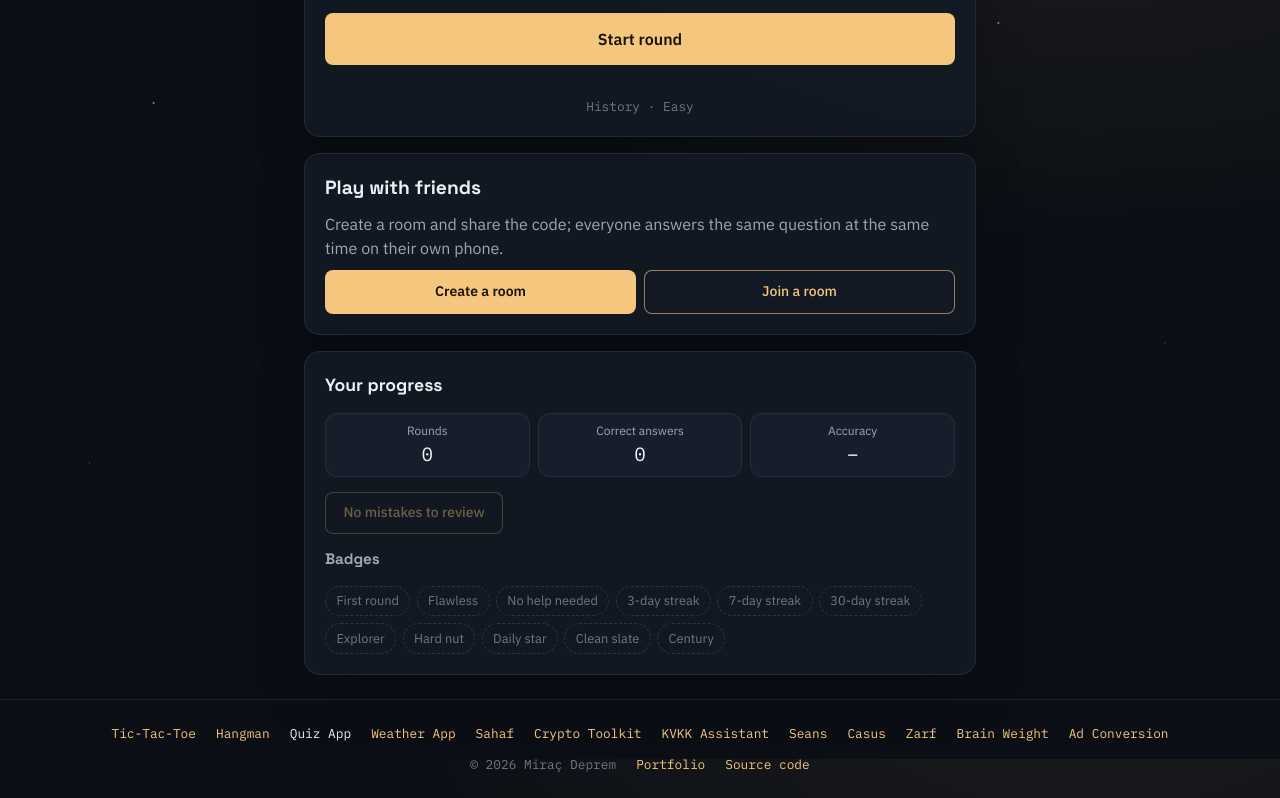
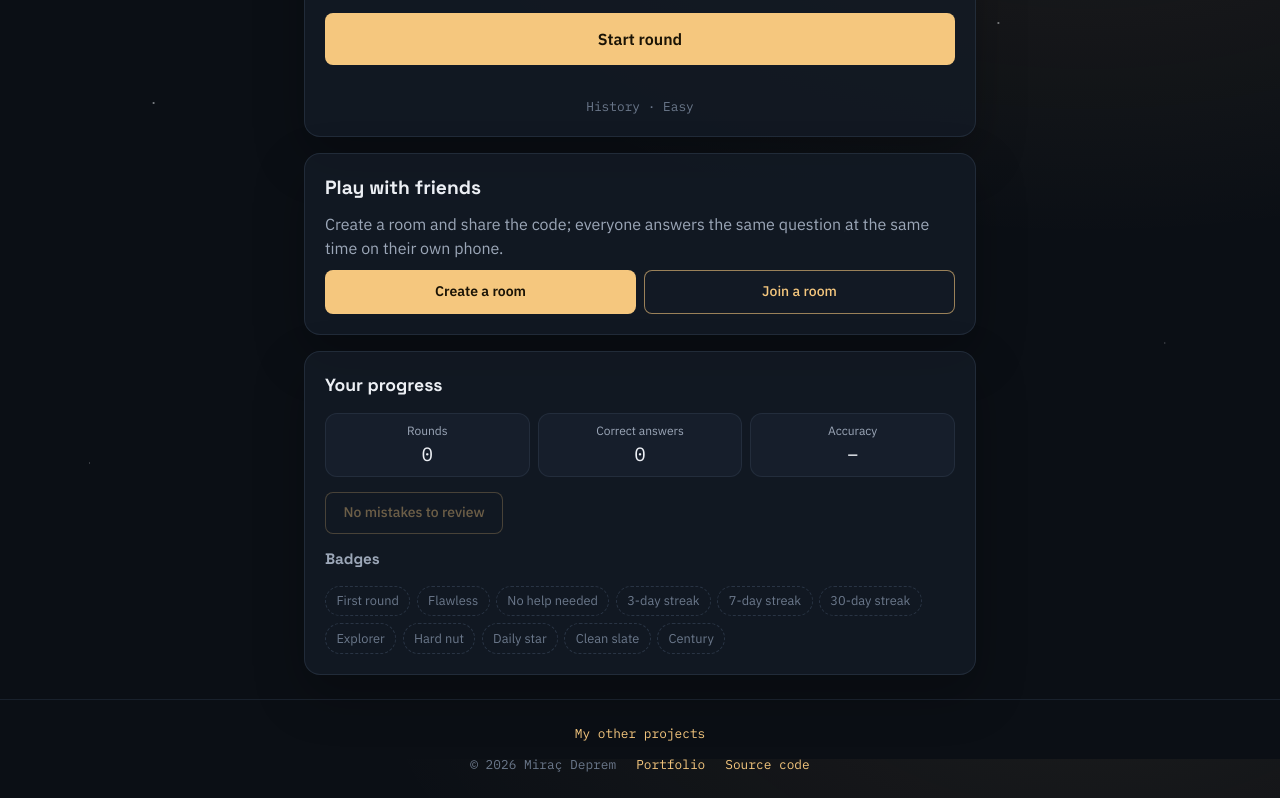
Before and after one commit to MrcDprm/quiz-app, a website: page data/app.html in a window 1280 px wide. Shown: the part 841-1639 px from the top of the page. Drawn offline with Linux system fonts and the light colour scheme.

Commit message:
refactor(footer): link to the portfolio instead of listing every project

```diff
--- a/data/app.html
+++ b/data/app.html
@@ -278,18 +278,7 @@
         <span data-i18n="feedback"></span>
       </button>
       <nav class="footer-projects" data-i18n-aria="jsProjects">
-        <a href="https://tictactoe.miracdeprem.com">Tic-Tac-Toe</a>
-        <a href="https://hangman.miracdeprem.com">Hangman</a>
-        <a href="https://quiz.miracdeprem.com" aria-current="page">Quiz App</a>
-        <a href="https://weather.miracdeprem.com">Weather App</a>
-        <a href="https://sahaf.miracdeprem.com">Sahaf</a>
-        <a href="https://crypto.miracdeprem.com">Crypto Toolkit</a>
-        <a href="https://kvkk.miracdeprem.com">KVKK Assistant</a>
-        <a href="https://seans.miracdeprem.com">Seans</a>
-        <a href="https://spygame.miracdeprem.com">Casus</a>
-        <a href="https://zarf.miracdeprem.com">Zarf</a>
-        <a href="https://brain.miracdeprem.com">Brain Weight</a>
-        <a href="https://conversion.miracdeprem.com">Ad Conversion</a>
+        <a href="https://www.miracdeprem.com/projects" data-i18n="otherProjects"></a>
       </nav>
       <div class="footer-meta">
         <span>© 2026 Miraç Deprem</span>
--- a/public/src/i18n.js
+++ b/public/src/i18n.js
@@ -137,6 +137,7 @@ export const MESSAGES = {
     feedbackTooMany: 'Çok hızlı gönderildi. Bir dakika sonra tekrar dene.',
     feedbackFailed: 'Gönderilemedi. Biraz sonra tekrar dene.',
     jsProjects: 'Projelerim',
+    otherProjects: 'Diğer projelerim',
     togetherTitle: 'Arkadaşlarınla oyna',
     togetherIntro: 'Bir oda kur, kodu paylaş; herkes aynı soruyu aynı anda kendi telefonunda cevaplasın.',
     togetherCreate: 'Oda kur',
@@ -356,6 +357,7 @@ export const MESSAGES = {
     feedbackTooMany: 'Too many messages. Try again in a minute.',
     feedbackFailed: 'Could not send. Please try again later.',
     jsProjects: 'My projects',
+    otherProjects: 'My other projects',
     togetherTitle: 'Play with friends',
     togetherIntro: 'Create a room and share the code; everyone answers the same question at the same time on their own phone.',
     togetherCreate: 'Create a room',
```
